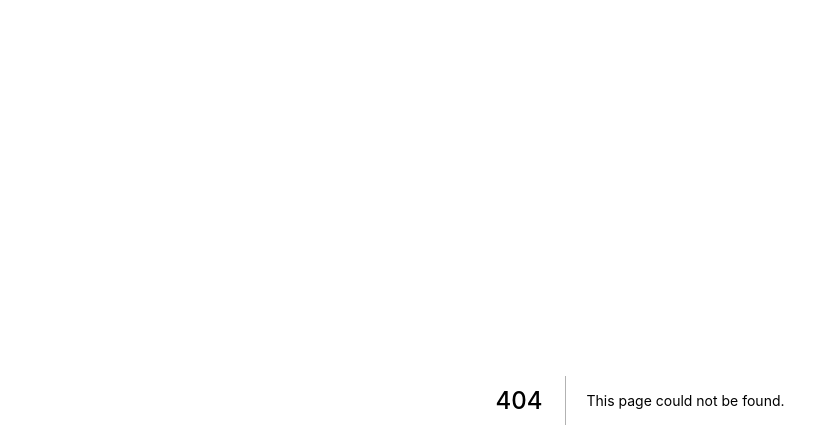
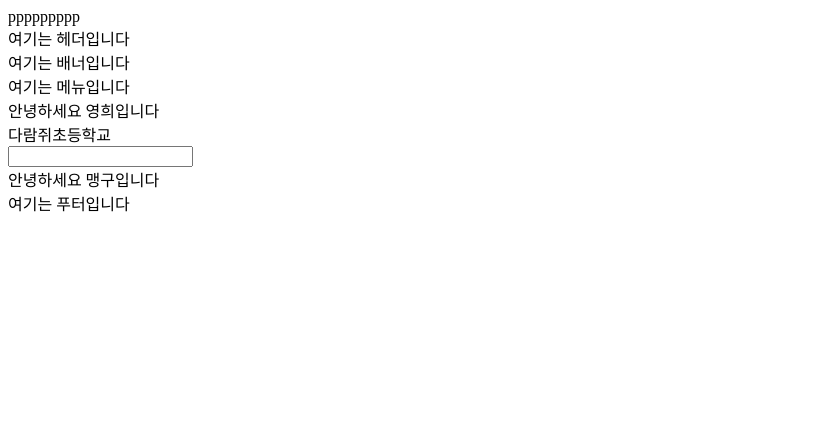
Before and after one commit to jjunohj/CC_React, a Next.js app: page /13-01-props-children in a window 1280 px wide. Before the commit this address had no page. Shown: the top 448 px of the page, without its empty margins (0-839 px from the left). Built offline with nearby package versions, Linux system fonts and the light colour scheme.

Commit message:
Lecture 09 - 레이아웃 구조잡기

```diff
--- /dev/null
+++ b/pages/13-01-props-children/index.tsx
@@ -0,0 +1,9 @@
+import Layout from "../../src/components/units/13-props-children";
+
+export default function PropsChildrenPage() {
+  return (
+    <Layout school="다람쥐초등학교">
+      <input type="text" />
+    </Layout>
+  );
+}
--- a/pages/_app.tsx
+++ b/pages/_app.tsx
@@ -1,5 +1,6 @@
 import { ApolloProvider, ApolloClient, InMemoryCache } from "@apollo/client";
 import type { AppProps } from "next/app";
+import Layout from "../src/components/commons/layout";
 
 export default function App({ Component, pageProps }: AppProps) {
   const client = new ApolloClient({
@@ -9,7 +10,10 @@ export default function App({ Component, pageProps }: AppProps) {
 
   return (
     <ApolloProvider client={client}>
-      <Component {...pageProps} />
+      <div>ppppppppp</div>
+      <Layout>
+        <Component {...pageProps} />
+      </Layout>
     </ApolloProvider>
   );
 }
--- /dev/null
+++ b/src/components/commons/layout/index.tsx
@@ -0,0 +1,15 @@
+interface ILayoutProps {
+  children: JSX.Element;
+}
+
+export default function Layout(props: ILayoutProps) {
+  return (
+    <>
+      <div>여기는 헤더입니다</div>
+      <div>여기는 배너입니다</div>
+      <div>여기는 메뉴입니다</div>
+      <div>{props.children}</div>
+      <div>여기는 푸터입니다</div>
+    </>
+  );
+}
--- /dev/null
+++ b/src/components/units/13-props-children/index.tsx
@@ -0,0 +1,15 @@
+interface IProps {
+  school: string;
+  children: JSX.Element;
+}
+
+export default function Layout(props: IProps) {
+  return (
+    <>
+      <div>안녕하세요 영희입니다</div>
+      <div>{props.school}</div>
+      <div>{props.children}</div>
+      <div>안녕하세요 맹구입니다</div>
+    </>
+  );
+}
```
